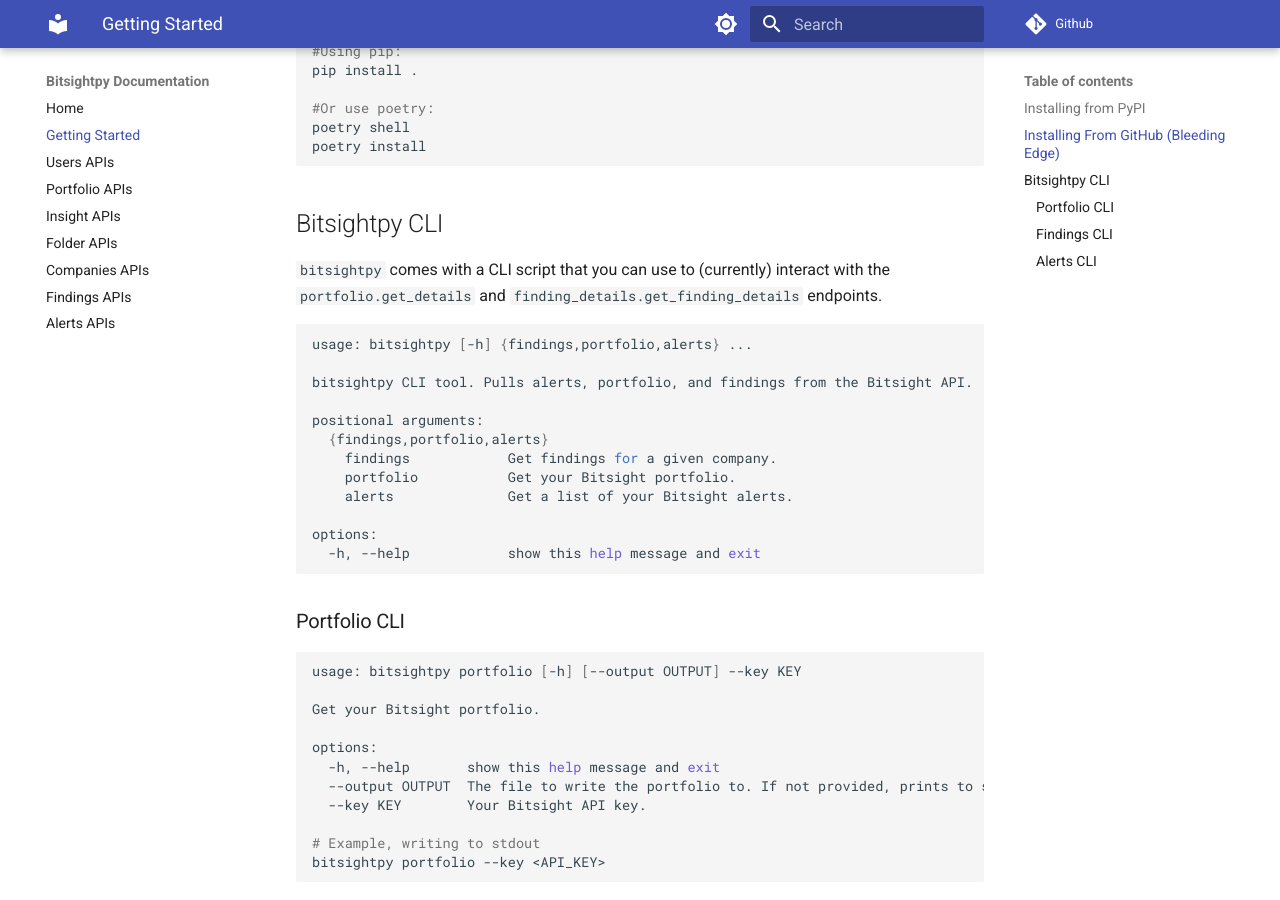
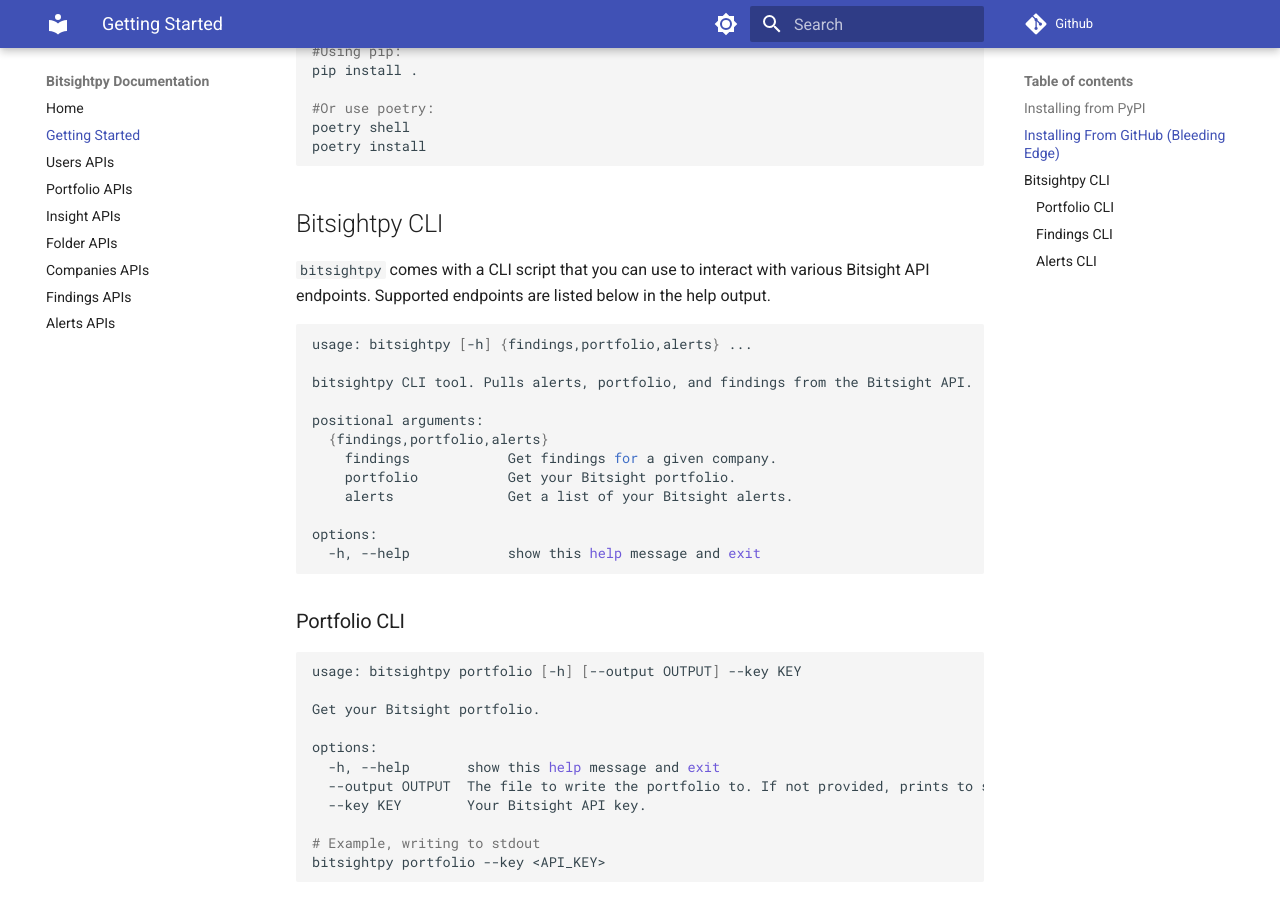
Before and after one commit to 0x41424142/bitsightpy, an MkDocs documentation site: the page built from docs/quickstart.md, in a window 1280 px wide and 900 px high, scrolled down 562 px. Built offline with MkDocs 1.6.1 and Material for MkDocs 9.7.7, drawn with Linux system fonts in a browser that asks for light colours; comment, search, counter and statistics services are not loaded.

Commit message:
Fixed docs

````diff
--- a/docs/quickstart.md
+++ b/docs/quickstart.md
@@ -28,7 +28,7 @@
 
 ## Bitsightpy CLI
 
-```bitsightpy``` comes with a CLI script that you can use to (currently) interact with the ```portfolio.get_details``` and ```finding_details.get_finding_details``` endpoints.
+```bitsightpy``` comes with a CLI script that you can use to interact with various Bitsight API endpoints. Supported endpoints are listed below in the help output.
 
 ```bash
 usage: bitsightpy [-h] {findings,portfolio,alerts} ...
--- a/pyproject.toml
+++ b/pyproject.toml
@@ -1,6 +1,6 @@
 [tool.poetry]
 name = "bitsightpy"
-version = "0.1.6"
+version = "0.1.7"
 description = "An SDK for working with BitSight Tech APIs"
 authors = ["0x41424142 <jake@jakelindsay.uk>", "0x4A414B45 <jake.lindsay@thermofisher.com"]
 license = "MIT"
````
Also changed, not shown: docs/alerts.md (+1 -1 lines).
